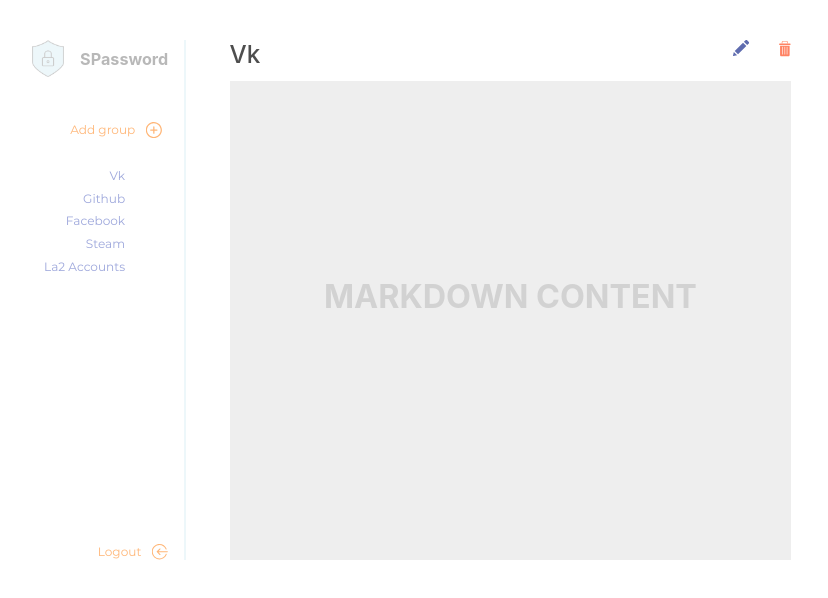
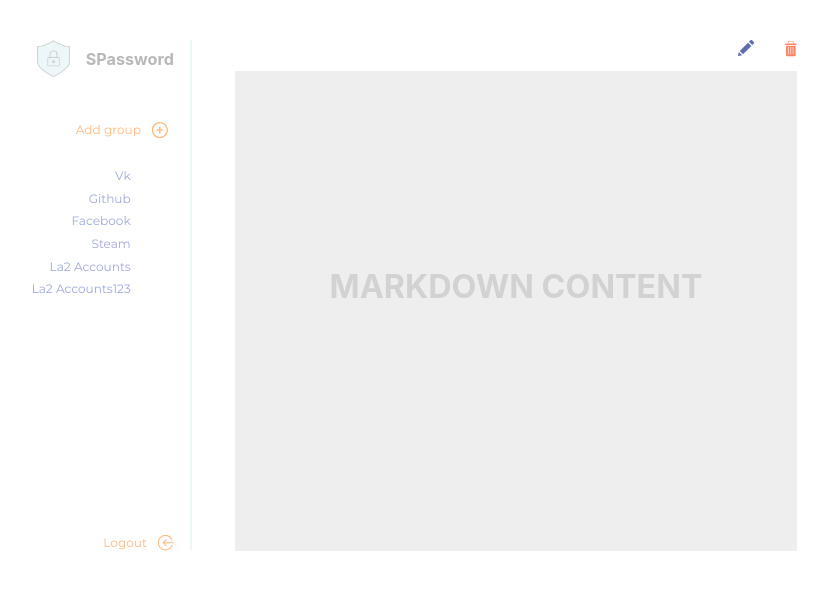
Before and after one commit to AlexandrVinogradov/SPassword-React-Redux, a React (Create React App) app: page /main in a window 1280 px wide. Shown: the top 598 px of the page, without its empty margins (221-1049 px from the left). Built offline with nearby package versions, Linux system fonts and the light colour scheme.

Commit message:
render selected group title

```diff
--- a/src/App.jsx
+++ b/src/App.jsx
@@ -7,8 +7,9 @@ import store from './redux/store'
 import MainContainer from './components/Main/MainContainer'
 
 // Interface remove fill to scss
+// taking variable of path in navBar - worst?
 
-const App = () => {
+const App = props => {
   return (
     <div className={style.App}>
       <BrowserRouter>
--- a/src/components/Main/Interface/Interface.jsx
+++ b/src/components/Main/Interface/Interface.jsx
@@ -3,10 +3,13 @@ import style from './Interface.module.scss'
 import shield from '../../../img/shield.png'
 import SVGIcon from '../../../SVGIcons'
 
+const Interface = props => {
+  let title
 
-const Interface = props => {
+  if (props.idOfSelectedGroup != undefined) {
+    title = props.groups[props.idOfSelectedGroup].name
+  }
 
-  let title = props.groups.find(i => i.isSelected === true).name
 
   return (
     <section className={style.interface}>
@@ -19,7 +22,7 @@ const Interface = props => {
       </div>
 
       <div className={style.header}>
-        <h1>{title}</h1>
+        <h1>{title ? title : null}</h1>
 
         <button type="button" className={style.btn}>
           <SVGIcon className={style.icon_dots} name="dots" fill={'#5F6CAF'} />
--- a/src/components/Main/Main.jsx
+++ b/src/components/Main/Main.jsx
@@ -1,5 +1,5 @@
 import React from 'react'
-import { NavLink } from 'react-router-dom'
+import { NavLink, useLocation } from 'react-router-dom'
 import style from './Main.module.scss'
 import shield from '../../img/shield.png'
 import NavListBar from './NavListBar/NavListBar'
@@ -31,9 +31,11 @@ class Main extends React.Component {
     this.state.showModal = false
   }
 
+
   render() {
+
     const { showModal } = this.state
-    const { groups, selectGroup} = this.props
+    const { groups, selectGroup, idOfSelectedGroup } = this.props
 
     // redux-form
     const groupElement = groups.map(g => <GroupElement id={g.id} key={g.id} groups={g.groups} />)
@@ -60,7 +62,7 @@ class Main extends React.Component {
             <SVGIcon className={style.circle_btn__icon} name="addGroup" />
           </button>
 
-          <NavListBar groups={groups} selectGroup={selectGroup} />
+          <NavListBar groups={groups} selectGroup={selectGroup} idOfSelectedGroup={idOfSelectedGroup} />
 
           <NavLink className={`${style.circle_btn} ${style.circle_btn__logout}`} to="/login">
             <p>Logout</p>
@@ -68,7 +70,7 @@ class Main extends React.Component {
           </NavLink>
         </section>
 
-        <Interface groups={groups} />
+        <Interface groups={groups} idOfSelectedGroup={idOfSelectedGroup} />
       </main>
     )
   }
--- a/src/components/Main/MainContainer.jsx
+++ b/src/components/Main/MainContainer.jsx
@@ -5,6 +5,7 @@ import { addGroup, selectGroup } from '../../redux/main-reducer'
 const mapStateToProps = state => {
   return {
     groups: state.mainPage.groups,
+    idOfSelectedGroup: state.mainPage.idOfSelectedGroup
   }
 }
 export default connect(mapStateToProps, { addGroup, selectGroup })(Main)
--- a/src/components/Main/NavListBar/NavListBar.jsx
+++ b/src/components/Main/NavListBar/NavListBar.jsx
@@ -1,10 +1,38 @@
 import React from 'react'
-import { NavLink } from 'react-router-dom'
+import { NavLink, useLocation } from 'react-router-dom'
 import style from './NavListBar.module.scss'
 
 const NavListBar = props => {
+
+  let location = useLocation()
+  let selectedGroup = props.groups.find(i => i.name === location.pathname.slice(6))
+
+
+  // selectedGroup ? selectedGroup : 0
+  let selectedGroupNew
+
+  if (selectedGroup) {
+    selectedGroupNew = selectedGroup
+  } else {
+    selectedGroupNew = 0
+  }
+
+
+  const findSelectedGroup = () => {
+    props.selectGroup(selectedGroupNew.id)
+  }
+  findSelectedGroup()
+
+
   const groups = props.groups.map(g => (
-    <Group selectGroup={props.selectGroup} isSelected={g.isSelected} name={g.name} id={g.id} key={g.id} />
+    <Group
+      selectGroup={props.selectGroup}
+      idOfSelectedGroup={props.idOfSelectedGroup}
+      isSelected={g.isSelected}
+      name={g.name}
+      id={g.id}
+      key={g.id}
+    />
   ))
 
   return (
@@ -15,14 +43,14 @@ const NavListBar = props => {
 }
 
 const Group = props => {
-  const selectNewGroup = () => {
-    props.selectGroup(true)
-    console.log(props)
-  }
+  // const selectNewGroup = () => {
+  //   props.selectGroup(true, props.id)
+  //   console.log(props)
+  // }
 
   return (
     <li>
-      <NavLink to={'/main/' + props.name} onClick={selectNewGroup} activeClassName={style.active} className={style.a}>
+      <NavLink to={'/main/' + props.name} activeClassName={style.active} className={style.a}>
         {props.name}
       </NavLink>
     </li>
--- a/src/redux/main-reducer.js
+++ b/src/redux/main-reducer.js
@@ -3,12 +3,14 @@ const SELECT_GROUP = 'spassword/main/SELECT_GROUP'
 
 const initialState = {
   groups: [
-    { id: 1, name: 'Vk', login: null, password: null, isSelected: true },
-    { id: 2, name: 'Github', login: null, password: null, isSelected: false },
-    { id: 3, name: 'Facebook', login: null, password: null, isSelected: false },
-    { id: 4, name: 'Steam', login: null, password: null, isSelected: false },
-    { id: 5, name: 'La2 Accounts', login: null, password: null, isSelected: false },
+    { id: 0, name: 'Vk', login: null, password: null },
+    { id: 1, name: 'Github', login: null, password: null },
+    { id: 2, name: 'Facebook', login: null, password: null },
+    { id: 3, name: 'Steam', login: null, password: null },
+    { id: 4, name: 'La2 Accounts', login: null, password: null },
+    { id: 5, name: 'La2 Accounts123', login: null, password: null },
   ],
+  idOfSelectedGroup: 0,
 }
 
 const mainReducer = (state = initialState, action) => {
@@ -21,11 +23,7 @@ const mainReducer = (state = initialState, action) => {
     case SELECT_GROUP:
       return {
         ...state,
-        // groups.find(i => {
-
-        // })
-
-        // groups: true,
+        idOfSelectedGroup: action.idOfSelectedGroup,
       }
     default:
       return state
@@ -35,4 +33,4 @@ const mainReducer = (state = initialState, action) => {
 export default mainReducer
 
 export const addGroup = name => ({ type: ADD_GROUP, name })
-export const selectGroup = isSelected => ({ type: SELECT_GROUP, isSelected })
+export const selectGroup = idOfSelectedGroup => ({ type: SELECT_GROUP, idOfSelectedGroup })
--- /dev/null
+++ b/src/utils/object-helpers.js
@@ -0,0 +1,3 @@
+// export const findeSelected = (items) => {
+//   return  items.find(p => { p === 'isSelected' })
+// }
```
